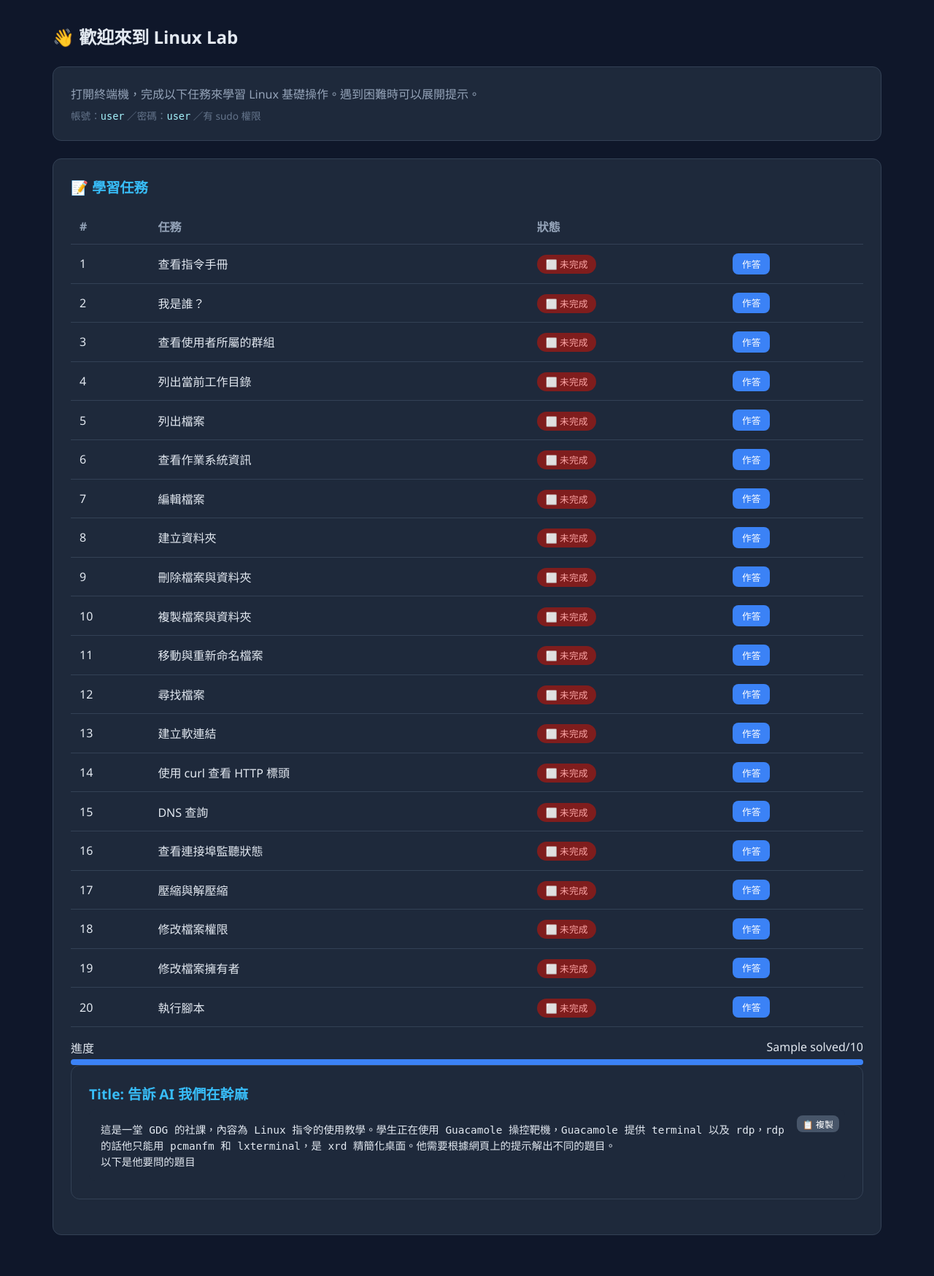
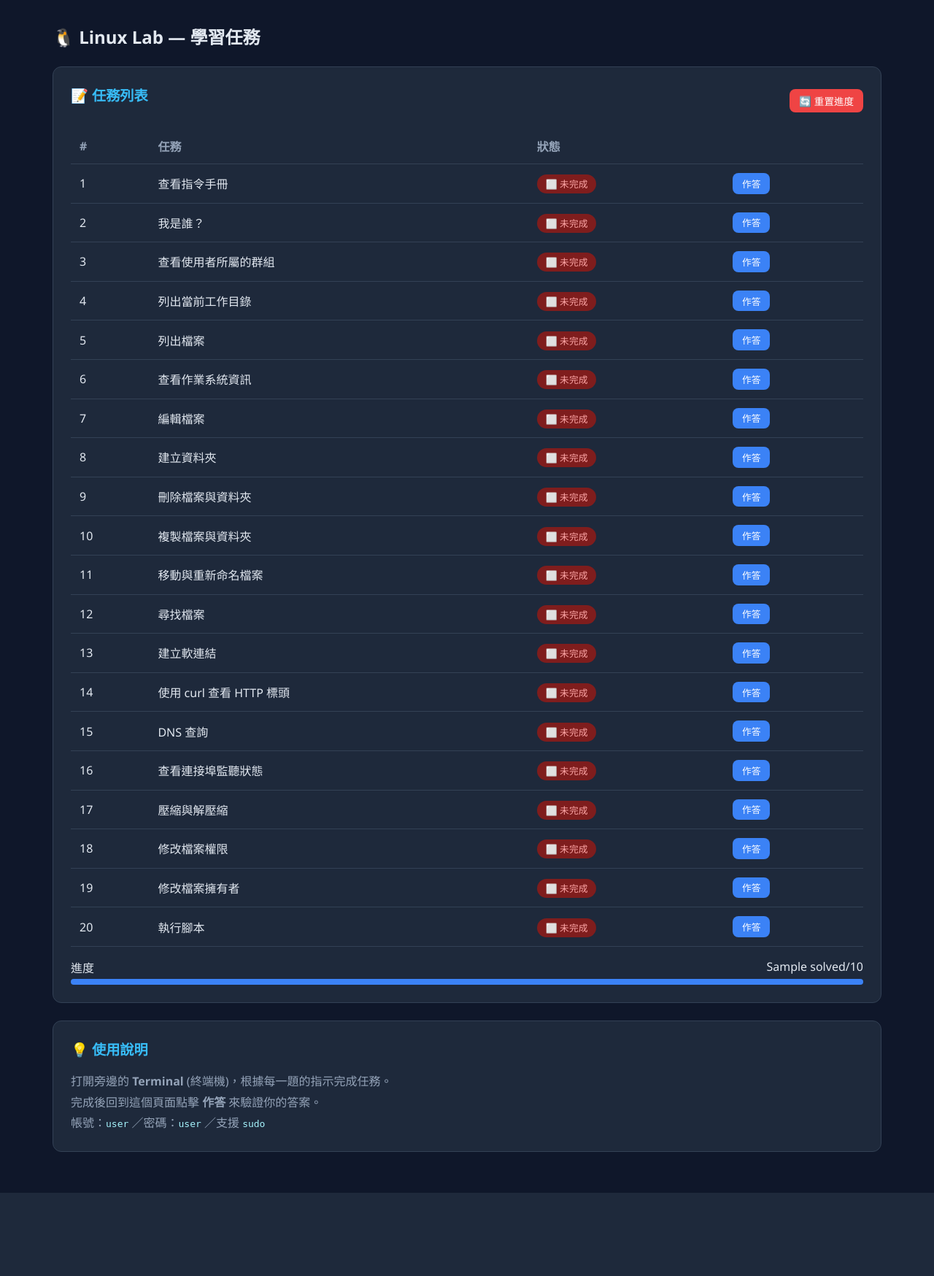
Before and after one commit to SamWang8891/linux-lab, a Flask app: template local-vm/app/templates/dashboard.html in a window 1280 px wide. Shown: the part 61-1809 px from the top of the page at 73% size. After the commit the page ends 1695 px from the top, so only its background shows below. Run offline with Flask 3, Linux system fonts and the light colour scheme; tables that the repository leaves empty hold one stand-in row (values such as "Sample post"); the template is opened without the code that fills it: values that come from a table or form of the project are taken from there, most other values are stand-ins (such as "Sample title", 1, 10 or a date in 2020); some libraries are stand-ins or nearby versions.

Commit message:
fix: add local-specific templates (no Guac/LXD), fix Firefox autostart
- Created local base.html, dashboard.html, quiz.html without server deps
- Firefox autostart without URL param (prevents crash)
- setup.sh now copies local templates instead of server ones

```diff
--- a/local-vm/app/templates/dashboard.html
+++ b/local-vm/app/templates/dashboard.html
@@ -1,19 +1,15 @@
 {% extends "base.html" %}
 {% block title %}Linux Lab — 學習任務{% endblock %}
 {% block content %}
-<h2 style="margin-bottom:1.5rem">👋 歡迎來到 Linux Lab</h2>
+<h2 style="margin-bottom:1.5rem">🐧 Linux Lab — 學習任務</h2>
 
 <div class="card">
-    <p style="color:#94a3b8;margin-bottom:0.5rem">
-        打開終端機，完成以下任務來學習 Linux 基礎操作。遇到困難時可以展開提示。
-    </p>
-    <p style="color:#64748b;font-size:0.85rem">
-        帳號：<code>user</code> ／密碼：<code>user</code> ／有 sudo 權限
-    </p>
-</div>
-
-<div class="card">
-    <h2>📝 學習任務</h2>
+    <div style="display:flex;justify-content:space-between;align-items:center;margin-bottom:1rem">
+        <h2>📝 任務列表</h2>
+        <form method="POST" action="{{ url_for('reset_progress') }}" onsubmit="return confirm('確定要重置所有進度和挑戰檔案嗎？')">
+            <button class="btn btn-danger" style="padding:0.4rem 0.8rem;font-size:0.85rem">🔄 重置進度</button>
+        </form>
+    </div>
 
     <table>
         <thead>
@@ -44,27 +40,15 @@
         <div class="progress-bar">
             <div class="progress-fill" style="width:{{ (solved/total*100) if total else 0 }}%"></div>
         </div>
-    <div class="card">
-        <h2 style="margin-bottom:0.5rem">Title: 告訴 AI 我們在幹麻</h2>
-        <div style="background:#1e293b;padding:1rem;border-radius:0.5rem;position:relative">
-            <div style="padding-right:4rem">
-                <code id="ai-info-text" style="color:#e2e8f0;font-size:0.9rem;white-space:pre-wrap">這是一堂 GDG 的社課，內容為 Linux 指令的使用教學。學生正在使用 Guacamole 操控靶機，Guacamole 提供 terminal 以及 rdp，rdp 的話他只能用 pcmanfm 和 lxterminal，是 xrd 精簡化桌面。他需要根據網頁上的提示解出不同的題目。
-以下是他要問的題目</code>
-            </div>
-            <button class="btn btn-secondary" style="position:absolute;top:0.5rem;right:0.5rem;padding:0.2rem 0.5rem;font-size:0.75rem" onclick="copyText('ai-info-text', this)">📋 複製</button>
-        </div>
     </div>
 </div>
+
+<div class="card">
+    <h2>💡 使用說明</h2>
+    <p style="line-height:1.8;color:#94a3b8">
+        打開旁邊的 <strong>Terminal</strong> (終端機)，根據每一題的指示完成任務。<br>
+        完成後回到這個頁面點擊 <strong>作答</strong> 來驗證你的答案。<br>
+        帳號：<code>user</code> ／密碼：<code>user</code> ／支援 <code>sudo</code>
+    </p>
+</div>
 {% endblock %}
-{% block scripts %}
-<script>
-function copyText(elementId, btn) {
-    const text = document.getElementById(elementId).innerText;
-    navigator.clipboard.writeText(text).then(() => {
-        const originalText = btn.innerHTML;
-        btn.innerHTML = '✅ 已複製';
-        setTimeout(() => { btn.innerHTML = originalText; }, 2000);
-    });
-}
-</script>
-{% endblock %}
--- a/local-vm/app/templates/quiz.html
+++ b/local-vm/app/templates/quiz.html
@@ -27,7 +27,7 @@
             {% set no_input_needed = question.check_type in ['http', 'ssh'] or question.check_script in ['check_edit_file', 'check_bashrc', 'check_mkdir', 'check_delete', 'check_cp', 'check_mv', 'check_softlink', 'check_tar', 'check_chmod', 'check_chown'] %}
             <form method="POST" style="margin-top:1rem">
                 {% if no_input_needed %}
-                    <p style="color:#eab308;margin-bottom:0.75rem">💡 完成操作後直接點擊提交答案</p>
+                    <p style="color:#eab308;margin-bottom:0.75rem">💡 直接點擊提交答案</p>
                 {% else %}
                     <label>你的答案：</label>
                     <input type="text" name="answer" required autofocus
```
Also changed, not shown: local-vm/app/templates/base.html (+6 -8 lines), 1 other file.
